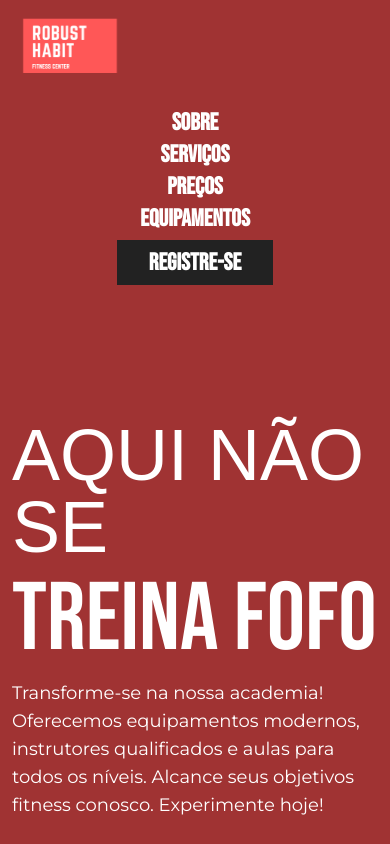
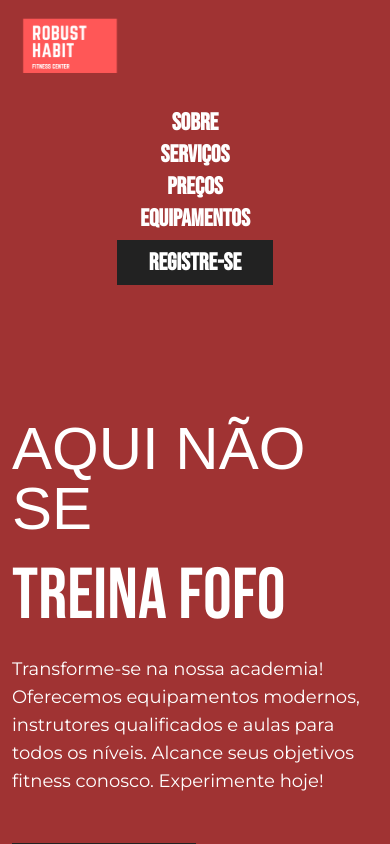
Before and after one commit to cardrocha/fitness-app, a Next.js app: page / in a window 390 px wide. Shown: the top 844 px of the page. Built offline with nearby package versions, Linux system fonts and the light colour scheme; a web font is replaced by a local one; what tailwind-clip-path would draw is missing.

Commit message:
fix:  images layout

```diff
--- a/src/components/Header.tsx
+++ b/src/components/Header.tsx
@@ -46,14 +46,14 @@ const Menu = () => {
           </ul>
         </nav>
       </div>
-        <div className="absolute  md:top-[0px] xl:top-0 right-0 w-[735px] md:h-[788px] xl:h-[730px] z-0">
+        <div className="absolute md:top-0 xl:top-0 right-0 w-[735px] md:h-[872px] xl:h-[730px] z-0">
           <Image
             src="/Rectangle.png"
             alt="fundo hero"
             fill
           />
         </div>
-        <div className="absolute sm:hidden md:block xl:block md:top-[252px] xl:top-[95px] md:w-[373px] md:h-[526px] xl:w-[473px] xl:h-[626px] md:right-5 xl:right-40 z-20">
+        <div className="absolute sm:hidden md:block xl:block md:top-[335px] xl:top-[95px] md:w-[373px] md:h-[526px] xl:w-[473px] xl:h-[626px] md:right-5 xl:right-40 z-20">
           <Image src="/pngwing.png" alt="cara segurando peso nas mãos" fill />
         </div>
     </section>
--- a/src/components/Hero.tsx
+++ b/src/components/Hero.tsx
@@ -6,10 +6,10 @@ const Hero = () => {
     <>
       <section id="sobre" className="container mx-auto z-30 relative">
         <div>
-          <p className="font-bungee text-7xl p-3 text-primary mt-32">
+          <p className="font-bungee text-6xl md:text-7xl xl:text-7xl p-3 text-primary mt-32">
             AQUI NÃO SE
           </p>
-          <p className="font-bebas text-8xl p-3 leading-3	 text-primary mt-7">
+          <p className="font-bebas text-7xl md:text-8xl xl:text-8xl p-3 leading-3 text-primary mt-7">
             TREINA FOFO
           </p>
           <p className="font-mont text-lg mt-7 p-3 text-primary md:w-[410px] xl:w-[1280px]">
```
